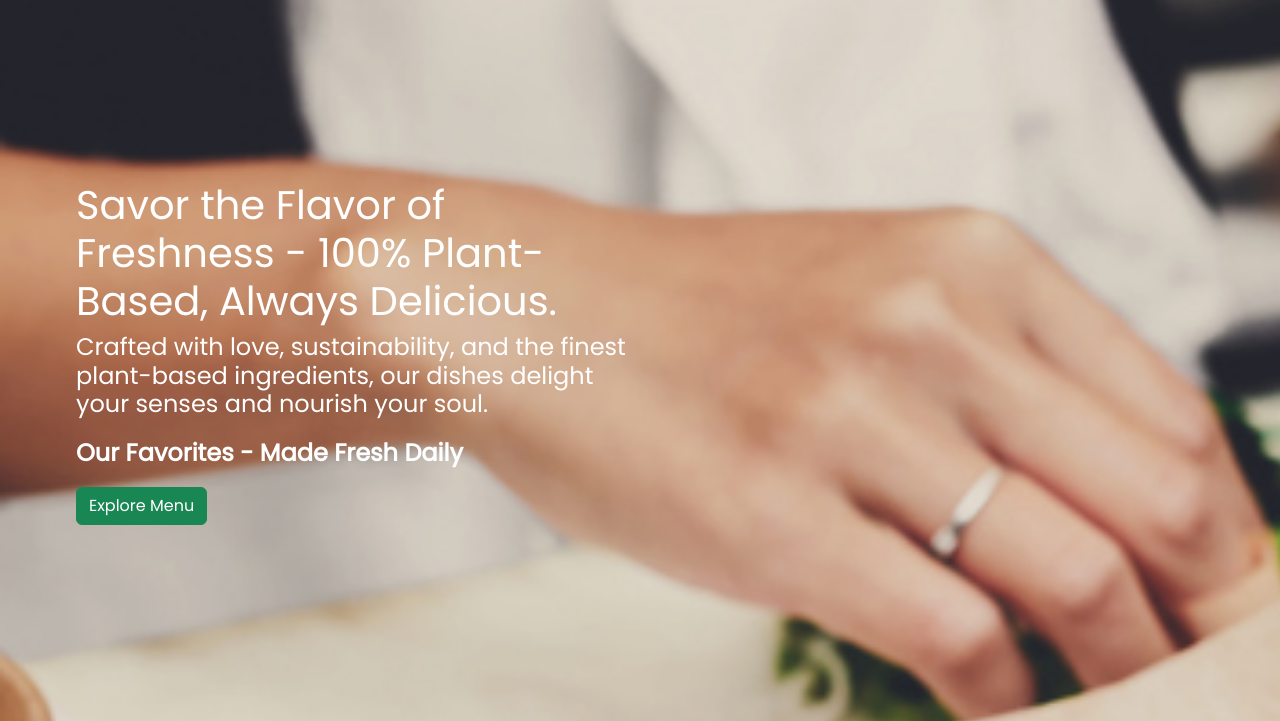
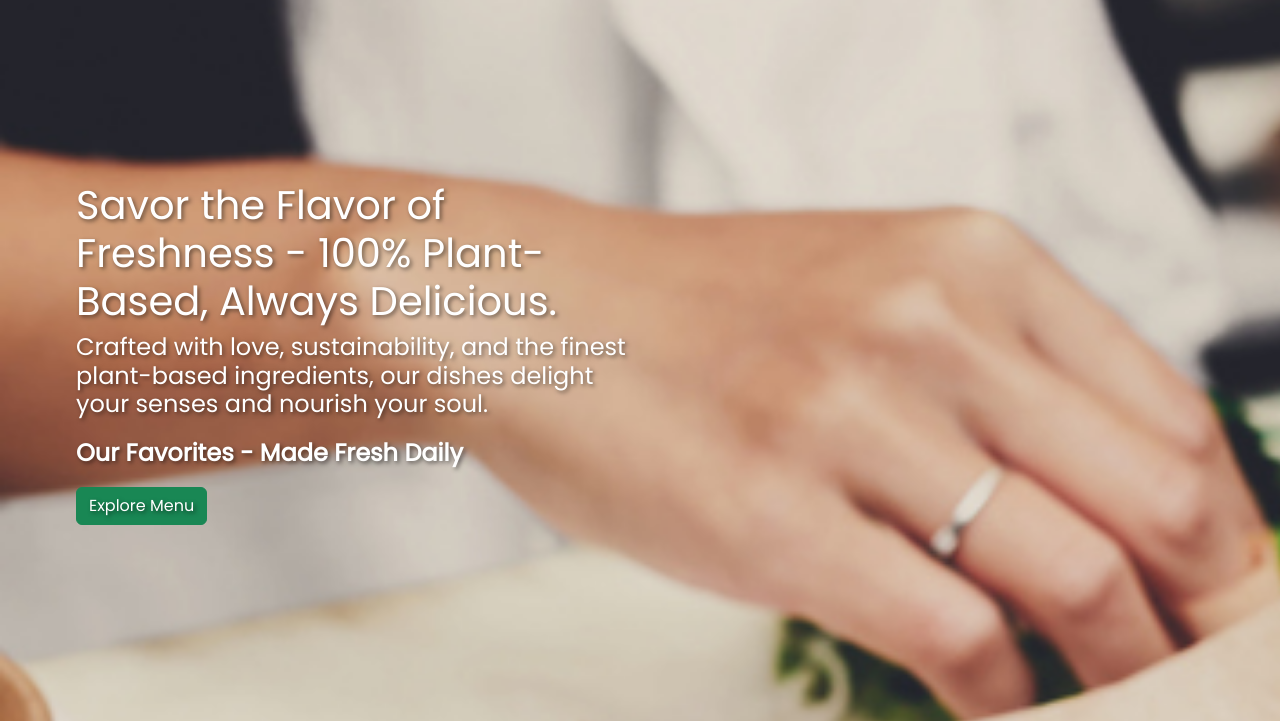
Before and after one commit to Mystxriovs/Greenhouse-Bistro, a plain HTML site: page index.html in a window 1280 px wide. Shown: the part 137-858 px from the top of the page. Drawn offline with nearby package versions, Linux system fonts and the light colour scheme.

Commit message:
Update styles.css

```diff
--- a/styles.css
+++ b/styles.css
@@ -1,3 +1,7 @@
+body, h1, h2, h3, h4, h5, h6, p, span, a, li, div, section, article, header, footer, .nav-link, .navbar, .navbarLinks, .main_content h1, .main_content h2, .main_content p, .btn-info, .main_button a, .footer, .footer p, .footer ul li a, .card-title, .card-text, .reference-list, #refh1, #footer-links, #navbar-text {
+  text-shadow: 2px 2px 4px rgba(0, 0, 0, 0.5);
+}
+
 body {
     background-color: #3e493a;
     background-image: url("Background.jpg");
```
